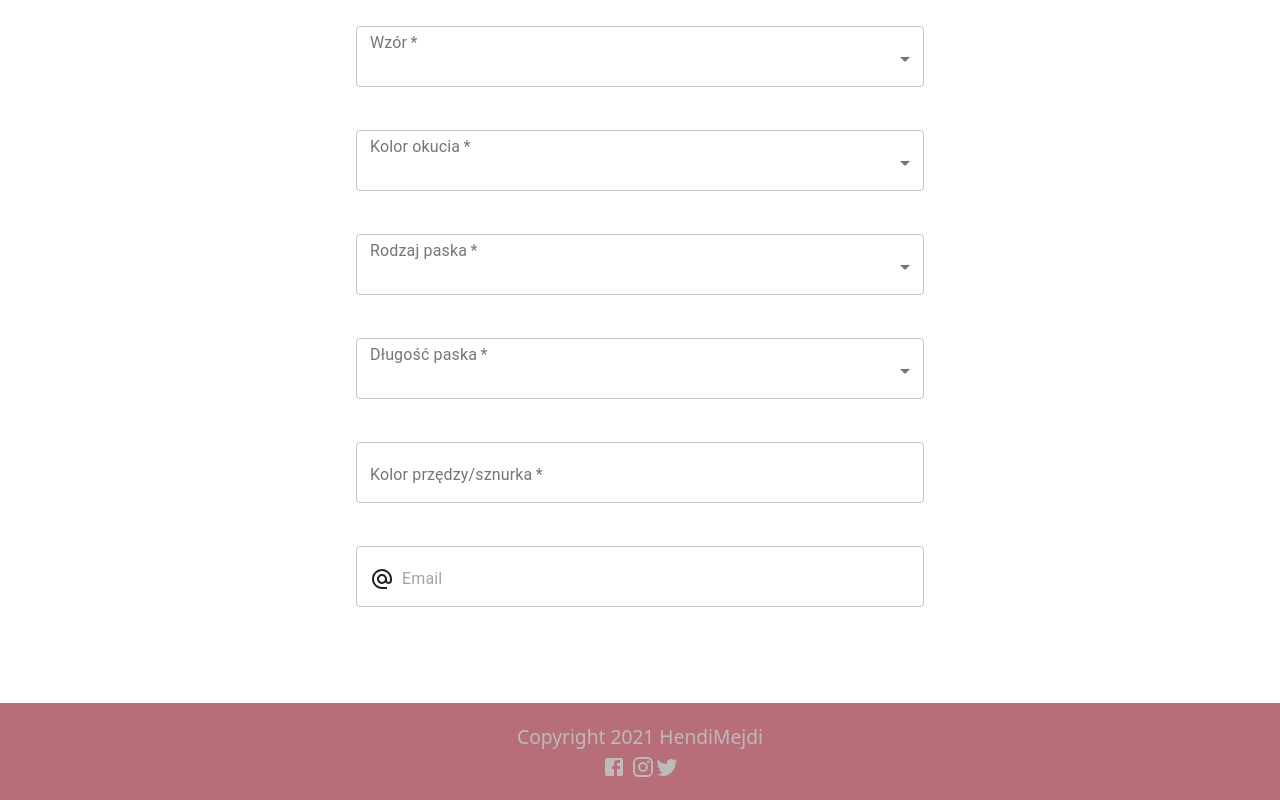
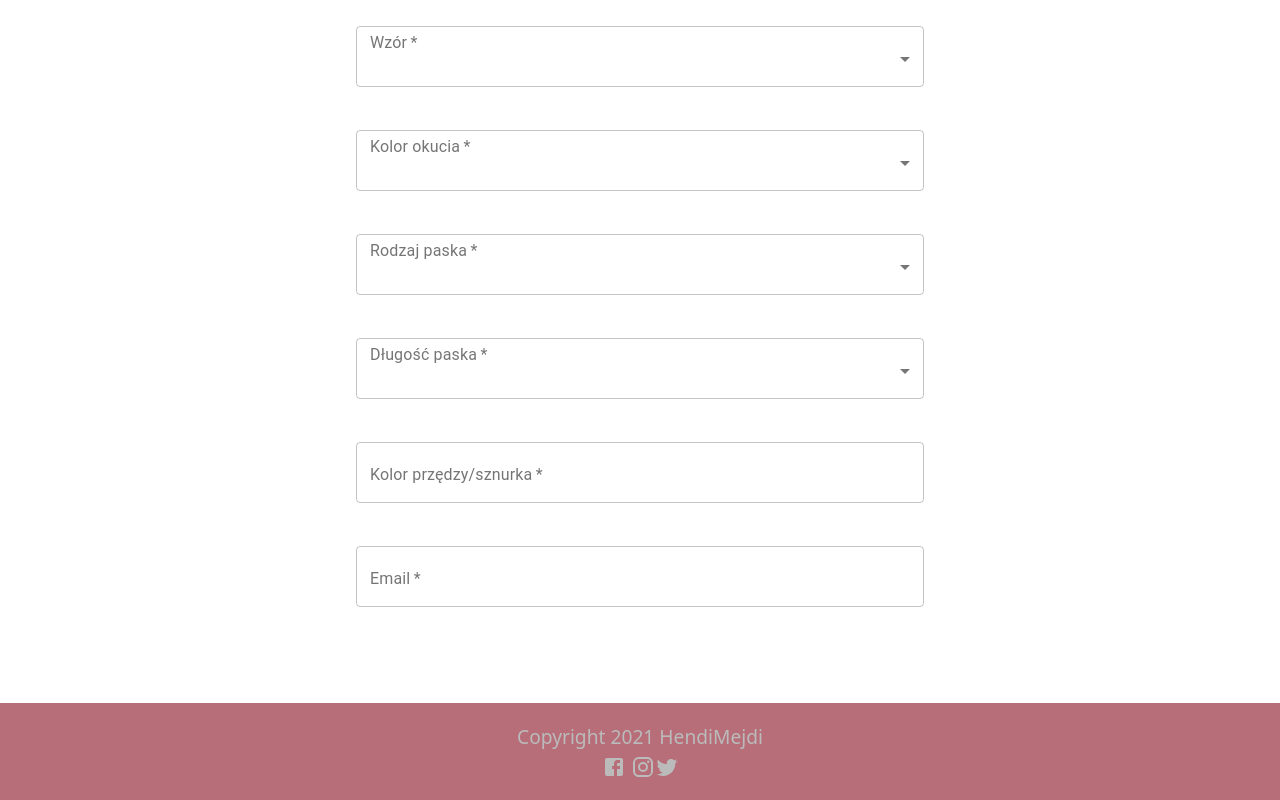
Before and after one commit to Piotr-Zacharski/hendimejdinc, a Next.js app: page /mybag in a window 1280 px wide. Shown: the part 378-1178 px from the top of the page. Built offline with nearby package versions, Linux system fonts and the light colour scheme.

Commit message:
:sparkles: conditional rendering of summary

```diff
--- a/components/Input.js
+++ b/components/Input.js
@@ -3,13 +3,11 @@ import { makeStyles, ThemeProvider } from '@material-ui/core/styles'
 import { createTheme } from '@material-ui/core/styles'
 import InputLabel from '@material-ui/core/InputLabel'
 import MenuItem from '@material-ui/core/MenuItem'
-import AlternateEmailIcon from '@material-ui/icons/AlternateEmail'
 import FormControl from '@material-ui/core/FormControl'
 import Select from '@material-ui/core/Select'
 import TextField from '@material-ui/core/TextField'
 import SubmitButton from './SubmitButton'
 import styled from 'styled-components'
-import {InputAdornment} from '@material-ui/core'
 import emailjs from '@emailjs/browser'
 import { Col, Row } from 'react-bootstrap'
 import {Alert} from "@mui/material";
@@ -257,14 +255,7 @@ export default function Input() {
                         <TextField
                             type="email"
                             className={classes.selectEmpty}
-                            placeholder="Email"
-                            InputProps={{
-                                startAdornment: (
-                                    <InputAdornment position="start">
-                                        <AlternateEmailIcon/>
-                                    </InputAdornment>
-                                ),
-                            }}
+                            label="Email"
                             variant="outlined"
                             required
                             name="userEmail"
```
